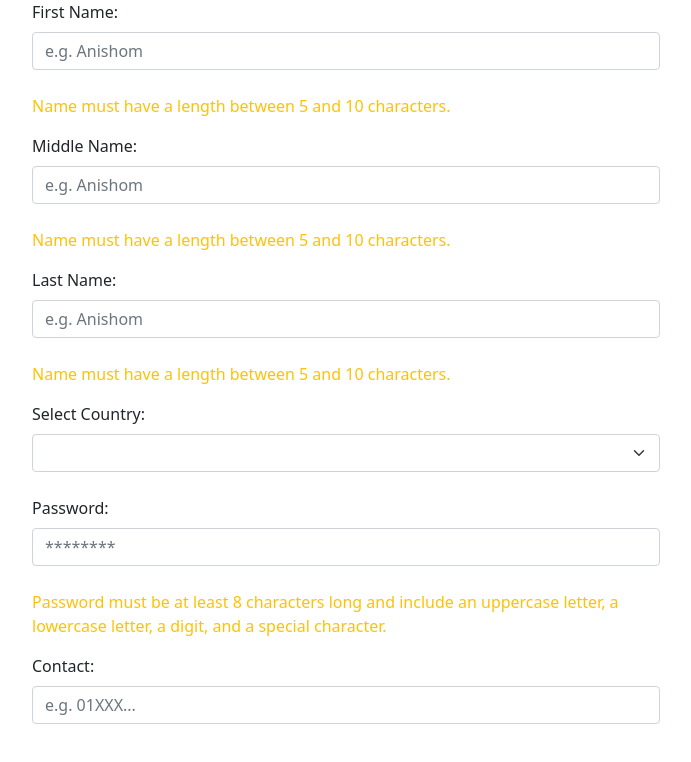
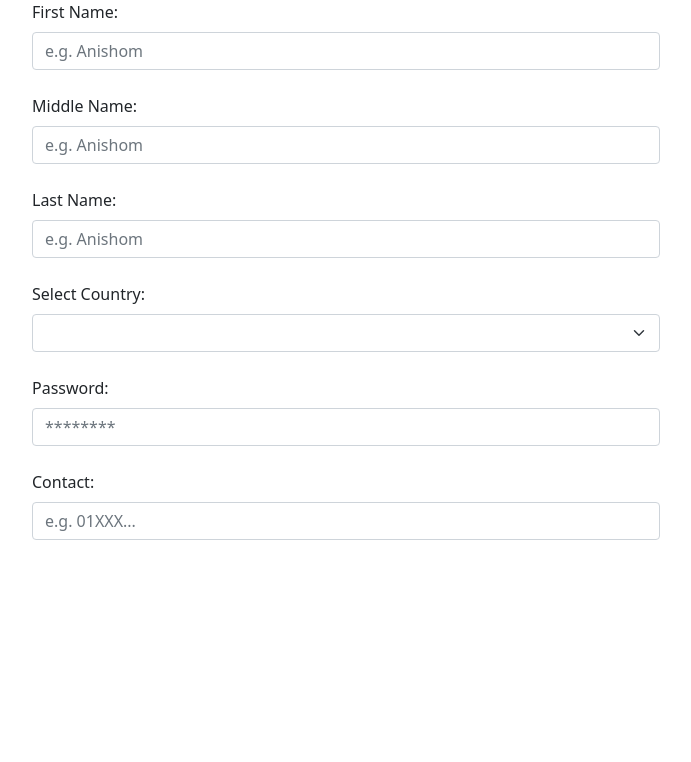
Before and after one commit to mohsina-rifa/Workshop, a Vue app: page / in a window 1280 px wide. Shown: the top 762 px of the page, without its empty margins (294-985 px from the left). Built offline with nearby package versions, Linux system fonts and the light colour scheme.

Commit message:
Display warnings

```diff
--- a/src/reusable/Name.vue
+++ b/src/reusable/Name.vue
@@ -1,4 +1,5 @@
 <script setup lang="ts">
+import { ref } from 'vue'
 import NameValidate from '../validation/NameValidate.vue';
 
 defineProps({
@@ -25,10 +26,12 @@ defineProps({
 })
 
 const emit = defineEmits(["update:modelValue"])
+const isFieldTouched = ref(false);
 
 const emitHandler = (event: Event) => {
-    const target = event.target as HTMLInputElement;
-    emit("update:modelValue", target.value);
+  isFieldTouched.value = true;
+  const target = event.target as HTMLInputElement;
+  emit("update:modelValue", target.value);
 }
 
 
@@ -38,9 +41,9 @@ const emitHandler = (event: Event) => {
     <div>
       <label :for="id" class="form-label"> {{ label }} </label>
       <div class="mb-4 input-group">
-        <input type="text" :id="id" class="form-control" placeholder="e.g. Anishom" :value="modelValue" :minlength="minLength" :maxlength="maxLength" @input="emitHandler"/>
+        <input type="text" :id="id" class="form-control" placeholder="e.g. Anishom" :value="modelValue" @input="emitHandler"/>
       </div>
-      <NameValidate :name="modelValue" :minLength="minLength" :maxLength="maxLength"/>
+      <NameValidate :name="modelValue" :minLength="minLength" :maxLength="maxLength"  :touched="isFieldTouched"/>
     </div>
 </template>
 
--- a/src/reusable/Password.vue
+++ b/src/reusable/Password.vue
@@ -1,4 +1,5 @@
 <script setup lang="ts">
+import { ref } from 'vue'
 import PasswordValidate from '../validation/PasswordValidate.vue';
 
 defineProps({
@@ -17,8 +18,10 @@ defineProps({
 })
 
 const emit = defineEmits(["update:modelValue"])
+const isFieldTouched = ref(false);
 
 const emitHandler = (event: Event) => {
+    isFieldTouched.value = true;
     const target = event.target as HTMLInputElement;
     emit("update:modelValue", target.value);
 }
@@ -32,7 +35,7 @@ const emitHandler = (event: Event) => {
         <div class="mb-4 input-group">
             <input type="password" :id="id" class="form-control" placeholder="********" :value="modelValue"  @input="emitHandler"/>
         </div>
-        <PasswordValidate :password="modelValue"/>
+        <PasswordValidate :password="modelValue" :touched="isFieldTouched"/>
     </div>
 </template>
 
--- a/src/validation/NameValidate.vue
+++ b/src/validation/NameValidate.vue
@@ -13,6 +13,10 @@ const props = defineProps({
     maxLength: {
         required: true,
         type: Number,
+    },
+    touched: {
+        required: true,
+        type: Boolean,
     }
 })
 
@@ -24,7 +28,7 @@ const isNameNotValid = computed(() => {
 
 <template>
     <div>
-        <p class="text-warning" v-if="isNameNotValid">Name must have a length between 5 and 10 characters.</p>
+        <p class="text-warning" v-if="isNameNotValid && props.touched">Name must have a length between 5 and 10 characters.</p>
     </div>
 </template>
 
--- a/src/validation/PasswordValidate.vue
+++ b/src/validation/PasswordValidate.vue
@@ -5,6 +5,10 @@ const props = defineProps({
     password: {
         required: true,
         type: String,
+    },
+    touched: {
+        required: true,
+        type: Boolean,
     }
 })
 
@@ -30,7 +34,7 @@ const isPasswordNotValid = computed(() => {
 
 <template>
     <div>
-        <p class="text-warning" v-if="isPasswordNotValid">Password must be at least 8 characters long and include an uppercase letter, a lowercase letter, a digit, and a special character.</p>
+        <p class="text-warning" v-if="isPasswordNotValid && props.touched">Password must be at least 8 characters long and include an uppercase letter, a lowercase letter, a digit, and a special character.</p>
     </div>
 </template>
 
```
